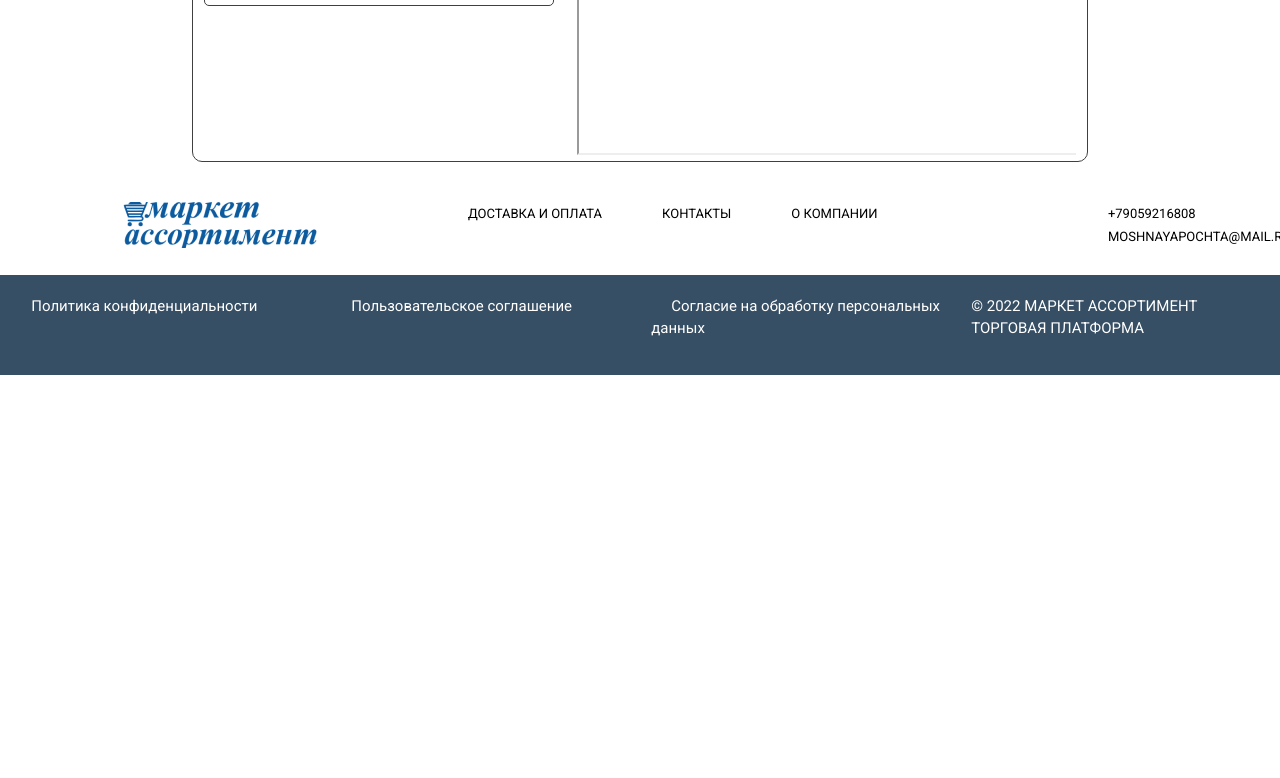
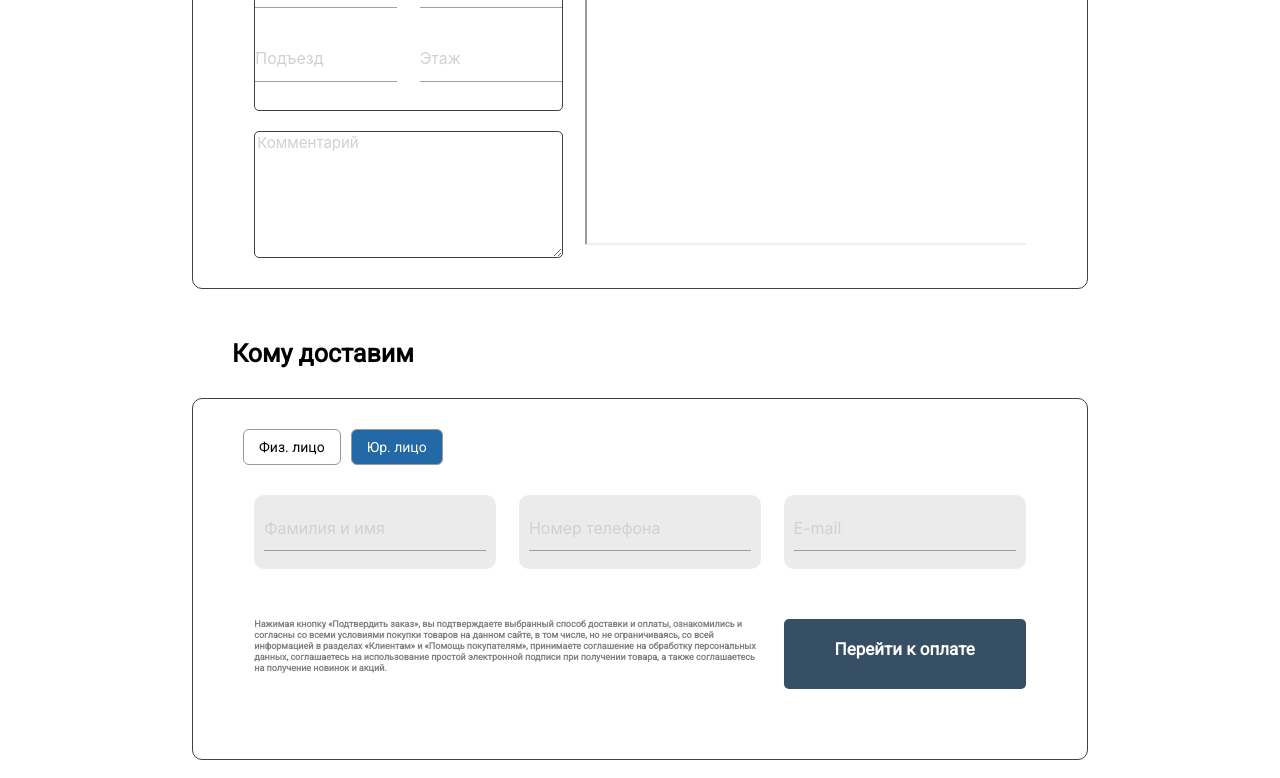
Before and after one commit to VladNagibin/Market-assortiment, a React (Create React App) app in the folder client/: page /delivery in a window 1280 px wide. Shown: the part 360-1138 px from the top of the page. Before the commit the page ends 800 px from the top, so only its background shows below. Built offline with nearby package versions, Linux system fonts and the light colour scheme; no server answers.

Commit message:
delivery

```diff
--- a/client/src/index.css
+++ b/client/src/index.css
@@ -520,7 +520,7 @@ nav {
     font-weight: 700;
     font-size: 25px;
     line-height: 29px;
-
+    margin-left: 40px;
     color: #000000;
 
 }
@@ -529,6 +529,15 @@ nav {
     border: 1px solid #404040;
     box-sizing: border-box;
     border-radius: 10px;
+    margin-top: 30px;
+    padding-top: 30px;
+    padding-bottom: 30px;
+    padding-left: 50px;
+    padding-right: 50px;
+}
+
+.delivery-address {
+    margin-top: 50px;
 }
 
 .delivery-address-info {
@@ -550,6 +559,101 @@ nav {
     text-align: center;
 }
 
+.delivery-comment {
+    height: 127px;
+    margin-top: 20px;
+
+}
+
+.delivery-comment-textarea {
+    border: #404040 solid 1px;
+    border-radius: 5px;
+    display: block;
+    height: 100%;
+}
+
+.delivery-whom-inputs {
+    background: #EBEBEB;
+    border-radius: 10px;
+    padding: 10px;
+}
+
+.delivery-whom-data {
+    margin-top: 30px;
+}
+
+.delivery-whom-footer {
+    font-family: 'Roboto';
+    font-style: normal;
+    font-weight: 700;
+    font-size: 9px;
+    line-height: 11px;
+
+    color: #838383;
+    margin-top: 30px;
+}
+
+.delivery-whom-button {
+    height: 70px;
+    background: #374F64;
+    border-radius: 5px;
+    text-align: center;
+    margin-top: 30px;
+}
+
+.delivery-whom-button-text{
+    font-family: 'Roboto';
+    font-style: normal;
+    font-weight: 700;
+    font-size: 17px;
+    line-height: 60px;
+
+    color: #FFFFFF;
+}
+
+/* Немного воровства */
+.form_radio_btn {
+    display: inline-block;
+    margin-right: 10px;
+
+}
+
+.form_radio_btn input[type=radio] {
+    display: none;
+}
+
+.form_radio_btn label {
+    display: inline-block;
+    cursor: pointer;
+    padding: 0px 15px;
+    font-family: 'Roboto';
+    font-style: normal;
+    font-weight: 400;
+    font-size: 14px;
+    color: #000000;
+    line-height: 34px;
+    border: 1px solid #999;
+    border-radius: 6px;
+    user-select: none;
+}
+
+/* Checked */
+.form_radio_btn input[type=radio]:checked+label {
+    background: #2369A7;
+    color: #FFFFFF;
+}
+
+/* Hover */
+.form_radio_btn label:hover {
+    color: #666;
+}
+
+/* Disabled */
+.form_radio_btn input[type=radio]:disabled+label {
+    background: #efefef;
+    color: #666;
+}
+
 /* .delivery-input {
     background: #EBEBEB;
     border-radius: 10px;
--- a/client/src/pages/Delivery.js
+++ b/client/src/pages/Delivery.js
@@ -2,26 +2,30 @@ import React, { useState } from 'react'
 
 export default function Delivery({ products }) {
   const [userData, setUserData] = useState({
-    street:'',
-    privateHouse:false,
-    flat:null,
-    intercom:null,
-    enterance:null,
-    floor:null,
-    comm:''
+    street: '',
+    privateHouse: '',
+    flat: '',
+    intercom: '',
+    enterance: '',
+    floor: '',
+    comm: '',
+    buyer_status: 'individual',
+    fio: '',
+    email: '',
+    phone: ''
 
   })
-  const changeForm = event=>{
-    setUserData({...userData,[event.target.name]:event.target.value})
+  const changeForm = event => {
+    setUserData({ ...userData, [event.target.name]: event.target.value })
   }
   return (
     <div className='container'>
-      <div className=''>
+      <div className='delivery-address'>
         <span className='delivery-header'>Оформление заказа</span>
         <div className='delivery-order-block row'>
           <div className='col s5'>
             <form>
-              <input id="street" name = 'street' type="search" placeholder='Город, улица, дом' required onChange={changeForm} value={userData.street} />
+              <input id="street" name='street' type="search" placeholder='Город, улица, дом' required onChange={changeForm} value={userData.street} />
               <div className='delivery-address-info'>
                 <div className='row delivery-span'>
                   <div className='col s4 '>
@@ -30,7 +34,7 @@ export default function Delivery({ products }) {
                   <div className='col s4 offset-s4'>
                     <div className="switch">
                       <label>
-                        <input type="checkbox" value={userData.privateHouse} onChange={changeForm}/>
+                        <input type="checkbox" value={userData.privateHouse} onChange={changeForm} />
                         <span className="lever"></span>
                       </label>
                     </div>
@@ -41,17 +45,20 @@ export default function Delivery({ products }) {
                     <input id="flat" name='flat' type="search" placeholder='Квартира' required onChange={changeForm} value={userData.flat} />
                   </div>
                   <div className='col s6 delivery-input'>
-                    <input id="intercom" name='intercom' type="search" placeholder='Домофон' required onChange={changeForm} value={userData.intercom}/>
+                    <input id="intercom" name='intercom' type="search" placeholder='Домофон' required onChange={changeForm} value={userData.intercom} />
                   </div>
                 </div>
                 <div className='row'>
                   <div className='col s6 delivery-input'>
-                    <input id="enterance" name='enterance' type="search" placeholder='Подъезд' required onChange={changeForm} value={userData.enterance}/>
+                    <input id="enterance" name='enterance' type="search" placeholder='Подъезд' required onChange={changeForm} value={userData.enterance} />
                   </div>
                   <div className='col s6 delivery-input'>
                     <input id="floor" name='floor' type="search" placeholder='Этаж' required onChange={changeForm} value={userData.floor} />
                   </div>
                 </div>
+              </div>
+              <div className='delivery-comment'>
+                <textarea name='comm' placeholder='Комментарий' onChange={changeForm} value={userData.comm} className='delivery-comment-textarea' />
               </div>
             </form>
           </div>
@@ -64,6 +71,53 @@ export default function Delivery({ products }) {
           </div>
         </div>
       </div>
+      <div className='delivery-address'>
+        <span className='delivery-header'>Кому доставим</span>
+        <div className='delivery-order-block'>
+          <div className='row'>
+            <div className="form_radio_btn">
+              <input id="radio-1" type="radio" name="buyer_status" checked={userData.buyer_status = 'individual' ? true : false} onChange={changeForm} value='individual' />
+              <label htmlFor="radio-1">Физ. лицо</label>
+            </div>
+
+            <div className="form_radio_btn">
+              <input id="radio-2" type="radio" name="buyer_status" checked={userData.buyer_status = 'entity' ? true : false} onChange={changeForm} value='entity' />
+              <label htmlFor="radio-2">Юр. лицо</label>
+            </div>
+            <div className='row delivery-whom-data'>
+              <div className="col s4">
+                <div className='delivery-whom-inputs'>
+                  <input id="fio" name='fio' type="text" placeholder='Фамилия и имя' value={userData.fio} onChange={changeForm} />
+                </div>
+
+              </div>
+              <div className='col s4'>
+                <div className="delivery-whom-inputs">
+                  <input id="phone" name='phone' type="text" placeholder='Номер телефона' value={userData.phone} onChange={changeForm} />
+                </div>
+              </div>
+              <div className='col s4'>
+                <div className="delivery-whom-inputs">
+                  <input id="email" name='email' type="text"  placeholder='E-mail' value={userData.email} onChange={changeForm} />
+                </div>
+              </div>
+            </div>
+            <div className='row'>
+              <div className='col s8 delivery-whom-footer'>
+              Нажимая кнопку «Подтвердить заказ», вы подтверждаете выбранный способ доставки и оплаты, ознакомились и согласны со всеми условиями покупки товаров на данном сайте, в том числе, но не ограничиваясь, со всей информацией в разделах «Клиентам» и «Помощь покупателям», принимаете соглашение на обработку персональных данных, соглашаетесь на использование простой электронной подписи при получении товара, а также соглашаетесь на получение новинок и акций.
+              </div>
+              <div className='col s4'>
+                <div className='delivery-whom-button'>
+                  <span className='delivery-whom-button-text'>Перейти к оплате</span>
+                </div>
+
+              </div>
+            </div>
+
+
+          </div>
+        </div>
+      </div>
     </div>
   )
 }
```
